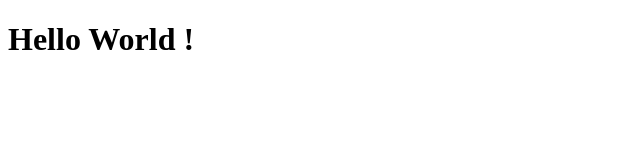
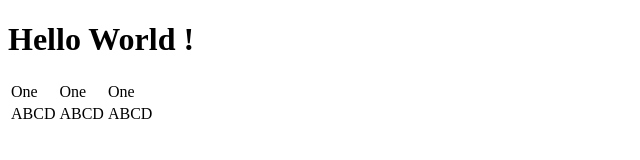
Before and after one commit to AshuMItter/OpenInVs, a plain HTML site: page index.html in a window 1280 px wide. Shown: the whole page, without its empty margins (0-640 px from the left). Drawn offline with Linux system fonts and the light colour scheme.

Commit message:
Second Commit

```diff
--- a/index.html
+++ b/index.html
@@ -9,6 +9,13 @@
     <h1>
         Hello World !
 
+
     </h1>
+    <table>
+        <tr><td>One</td><td>One</td><td>One</td></tr>
+        <tr>
+            <td>ABCD</td><td>ABCD</td><td>ABCD</td>
+        </tr>
+    </table>
 </body>
 </html>
```
